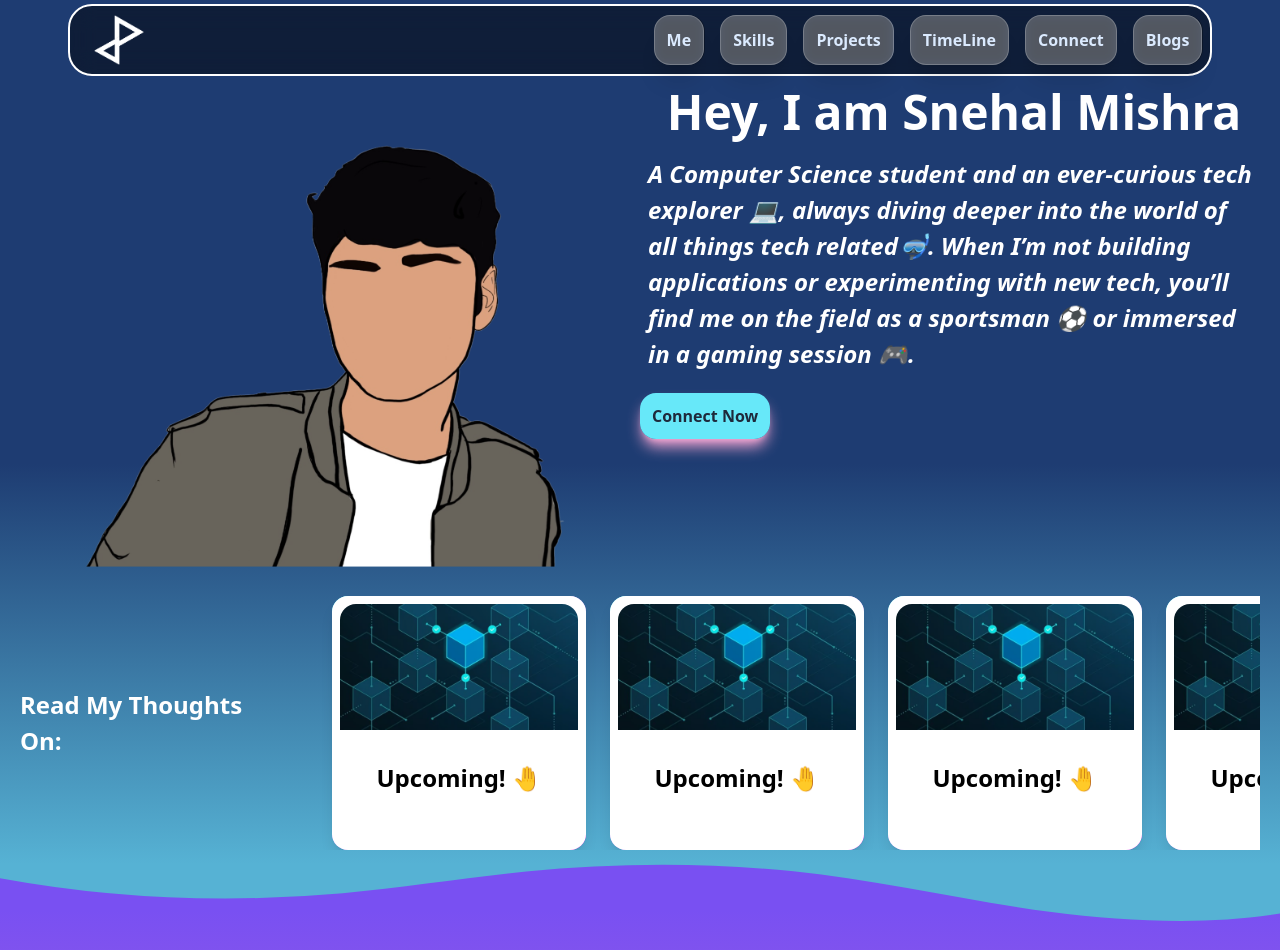
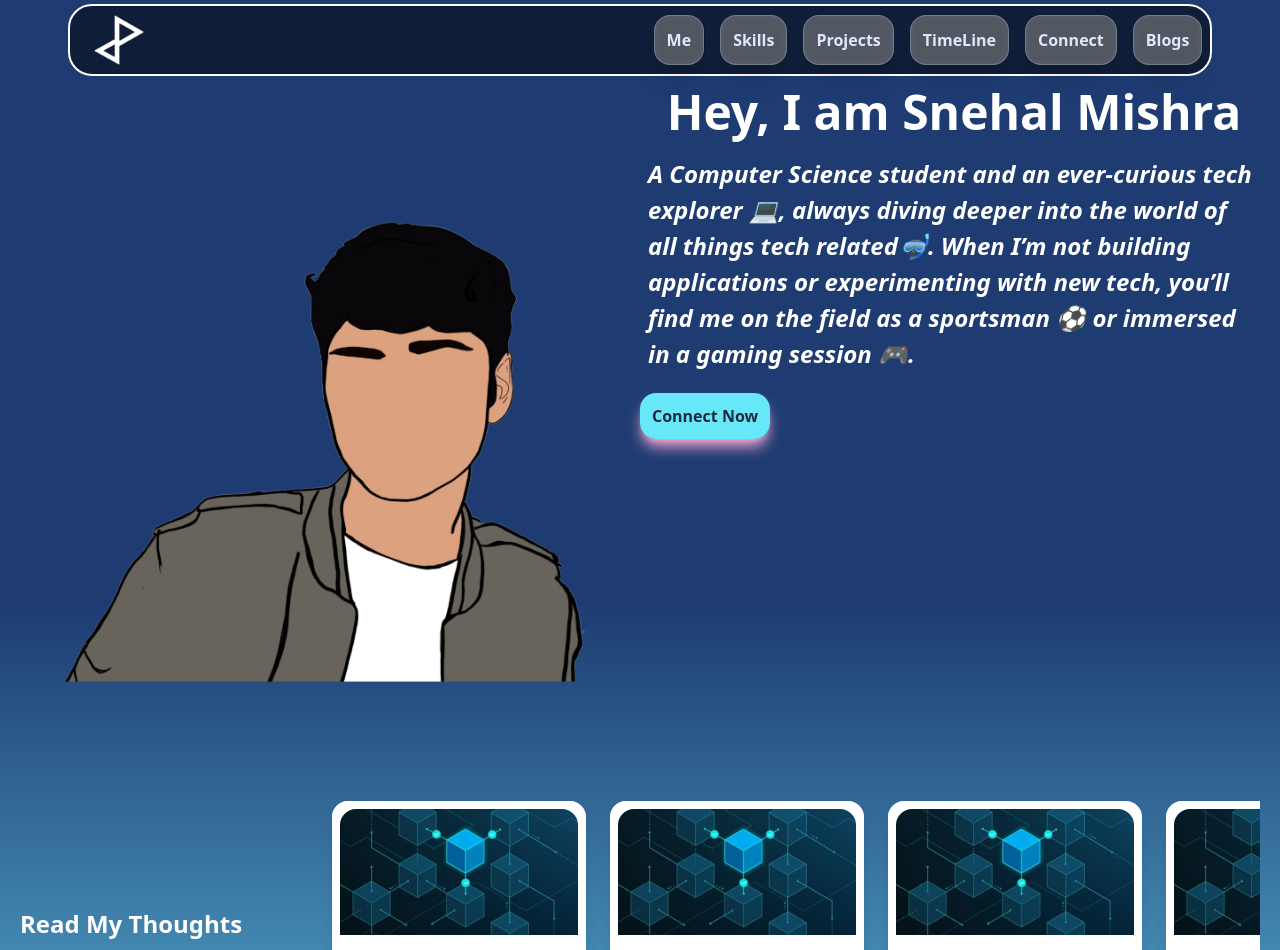
Before and after one commit to SnehalMishra02/SnehalMishra-portfolio, a Next.js app: page / in a window 1280 px wide. Shown: the top 950 px of the page. Built offline with nearby package versions, Linux system fonts and the light colour scheme.

Commit message:
Hero Spacing Updates

```diff
--- a/app/components/Hero.tsx
+++ b/app/components/Hero.tsx
@@ -4,7 +4,7 @@ import './file.css'
 
 const Hero = () => {
   return (
-    <div className=" mt-[5vw] bg-gradient-to-b from-[#1e3c72] via-[#1e3c72] via-29% to-[#56b2d4] to-82% h-screen w-full" id='Me'>
+    <div className=" mt-[5vw] bg-gradient-to-b from-[#1e3c72] via-[#1e3c72] via-29% to-[#56b2d4] to-82% max-md:h-screen h-auto min-h-screen w-full" id='Me'>
       <div className='grid h-full grid-cols-4 grid-rows-3 p-3'>
         <div className='row-span-2 col-span-2 flex items-center justify-center max-sm:hidden'>
           <img className='max-h-[90%]' src="Me.png" alt="me" /></div>
@@ -21,9 +21,9 @@ const Hero = () => {
         </div>
 
         {/* Blogs */}
-        <div className='row-start-3 col-span-4 p-2 flex items-center gap-7 scroll1'>
+        <div className='row-start-3 col-span-4 p-2 flex items-center gap-7 scroll1 mb-7'>
           <h1 className='text-white text-[150%] font-extrabold mr-11 max-sm:hidden'>Read My Thoughts On: </h1>
-          <div className='overflow-auto flex'>
+          <div className='overflow-auto flex mb-7'>
           <BlogCard image="b1.avif" title="Upcoming! 🤚"/>
           <BlogCard image="b1.avif" title="Upcoming! 🤚"/>
           <BlogCard image="b1.avif" title="Upcoming! 🤚"/>
```
